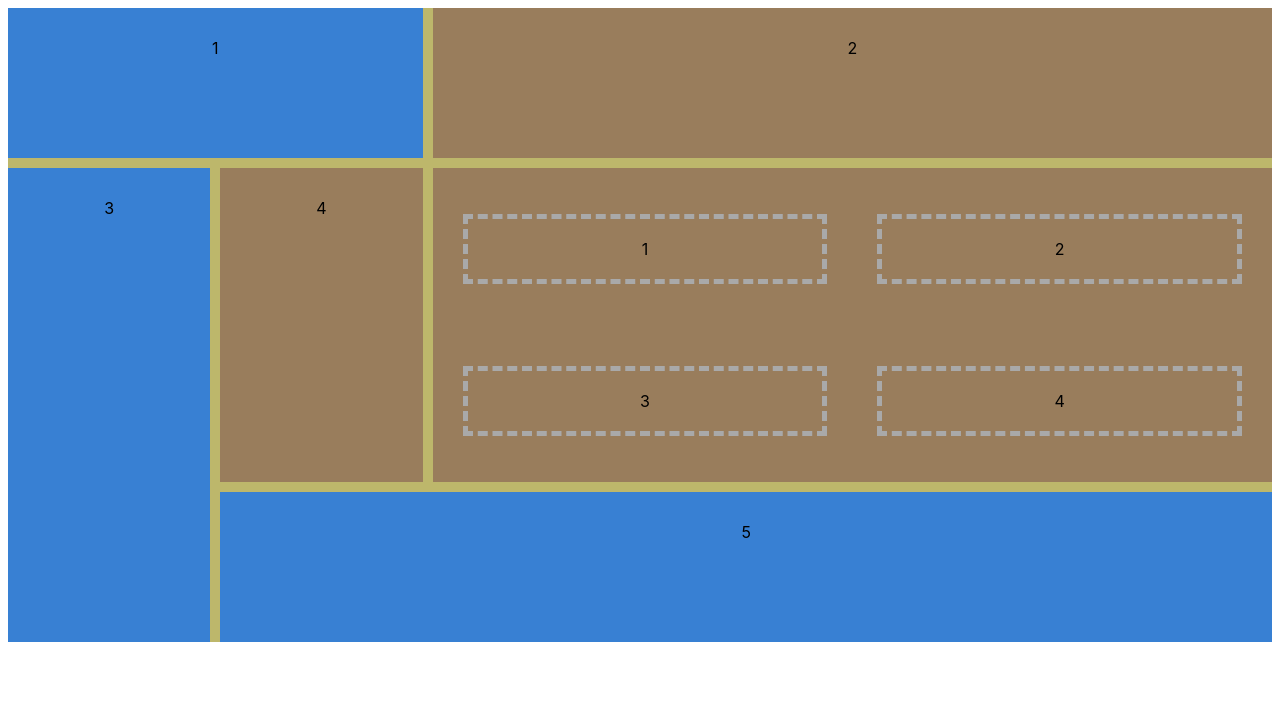
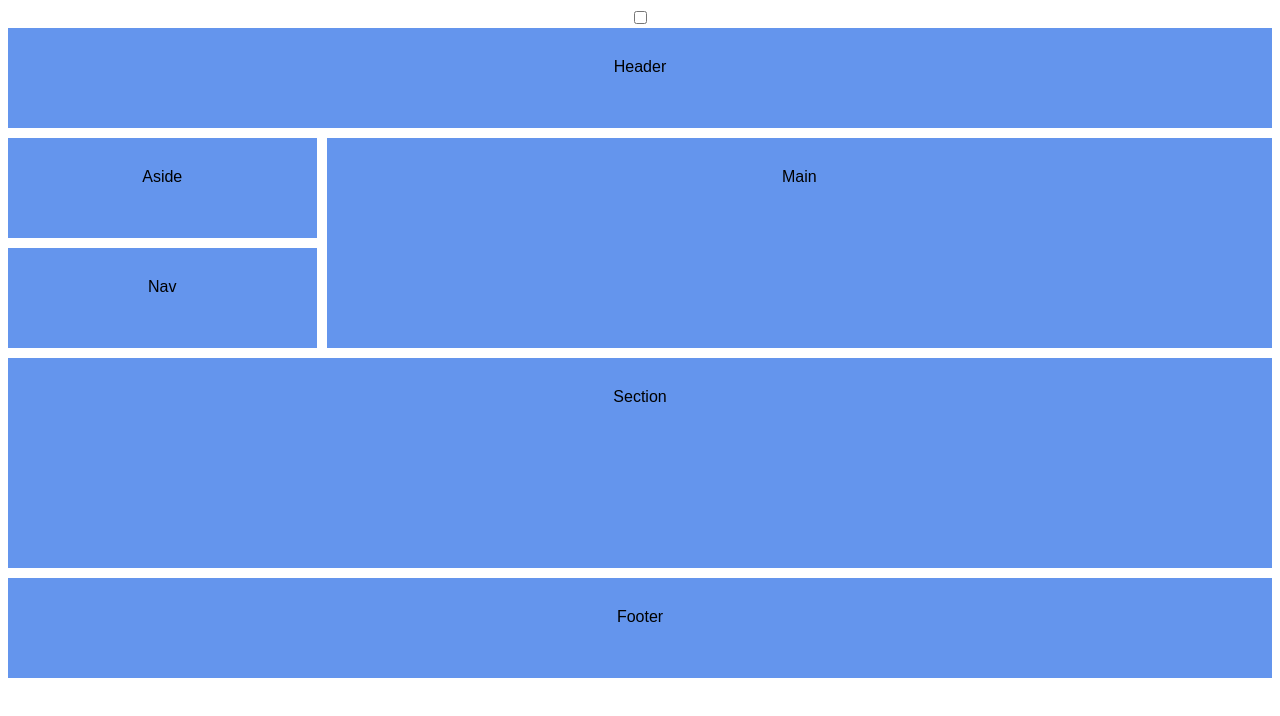
Before and after one commit to AhmadJamal01/MarioClub, a plain HTML site: page CSS Grid/index.html in a window 1280 px wide. Drawn offline with Linux system fonts and the light colour scheme.

Commit message:
added nex index.html with 12-col grid setup

```diff
--- a/CSS Grid/index.html
+++ b/CSS Grid/index.html
@@ -4,75 +4,97 @@
     <meta charset="UTF-8">
     <meta http-equiv="X-UA-Compatible" content="IE=edge">
     <meta name="viewport" content="width=device-width, initial-scale=1.0">
-    <title>CSS Grid Columns</title>
+    <title>12-Col Grid</title>
     <style>
         body{
+            font-family: fantasy;
             text-align: center;
-            font-family: -apple-system, BlinkMacSystemFont, 'Segoe UI', Roboto, Oxygen, Ubuntu, Cantarell, 'Open Sans', 'Helvetica Neue', sans-serif;
-            /* color: rgb(56, 128, 211); */
+            background-color: white;
         }
-        .content{
-            background-color:darkkhaki;
+        #content{
+            position: relative;
             display: grid;
-            /* grid-template-columns: 1fr 2fr 1fr; */
-            grid-template-columns: repeat(6,1fr);
-            grid-template-rows: repeat(4,minmax(150px,auto));
+            margin: 0 auto;
+            max-width: 100%;
+            grid-template-columns: repeat(12,1fr);
+            grid-auto-rows: minmax(100px,auto);
             gap: 10px;
-            max-width: 100%;
-            margin: 0 auto;
-            /* background-color: black; */
         }
-        .content div{
-           background-color: rgb(56, 128, 211);
-            padding: 30px;
-            /* margin: 20px; */
+        #content > *{
+            background-color: cornflowerblue;
+            padding: 30px
         }
-        .content div:nth-child(even){
-            background-color:rgb(153, 125, 92);
+        header{
+            grid-column: span 12;
+            grid-row: span 1;
         }
-        .one{
-            grid-column: 1/3 ;
+        aside{
+            grid-column: 1/4;
+            grid-row: 2/3;
         }
-        .two{
-            grid-column: 3/7 ;
+        nav{
+            grid-column: 1/4;
+            grid-row:3/4;
         }
-        .three{
-            grid-row:2/5;
+        main{
+            grid-column: 4/13;
+            grid-row:2/4;
         }
-        .four{
-            grid-row:2/4
-        }
-        .five{
-            grid-column:2/7;
-            grid-row: 4/5;
-        }
-        .six{
-            display: grid;
-            grid-template-columns: 1fr 1fr;
-            gap: 50px;
-            grid-column: span 4;
+        section{
+            grid-column: span 12;
             grid-row: span 2;
         }
-        .six p{
-            border: 5px dashed darkgrey;
-            padding: 20px;
+        footer{
+            grid-column: span 12;
+        }
+        #grid{
+            margin: 0 auto;
+            position: absolute;
+            top: 0;
+            left: 0;
+            display: grid;
+            grid-template-columns: repeat(12,1fr);
+            grid-auto-rows: minmax(100%,auto);
+            width: 100%;
+            height: 100%;
+            background: transparent;
+            padding: 0;
+            display: none;
+        }
+        #grid p{
+            opacity: 0.2;
+            margin: 0;
+            border: 1px solid white;
+            background-color: black;
+        }
+        input:checked + #content #grid{
+            display: grid;
         }
     </style>
 </head>
 <body>
-    <div class="content">
-        <div class="one">1</div>
-        <div class="two">2</div>
-        <div class="three">3</div>
-        <div class="four">4</div>
-        <div class="five">5</div>
-        <div class="six">
-            <!-- going to be nested -->
-            <p>1</p>
-            <p>2</p>
-            <p>3</p>
-            <p>4</p>
+    <input type="checkbox">
+    <div id="content">
+        <div id="grid">
+            <p></p>
+            <p></p>
+            <p></p>
+            <p></p>
+            <p></p>
+            <p></p>
+            <p></p>
+            <p></p>
+            <p></p>
+            <p></p>
+            <p></p>
+            <p></p>
         </div>
+        <header>Header</header>
+        <aside>Aside</aside>
+        <nav>Nav</nav>
+        <main>Main</main>
+        <section>Section</section>
+        <footer>Footer</footer>
     </div>
 </body>
 </html>
```
Also changed, not shown: CSS Grid/practice.html (added, +78 -0 lines).
